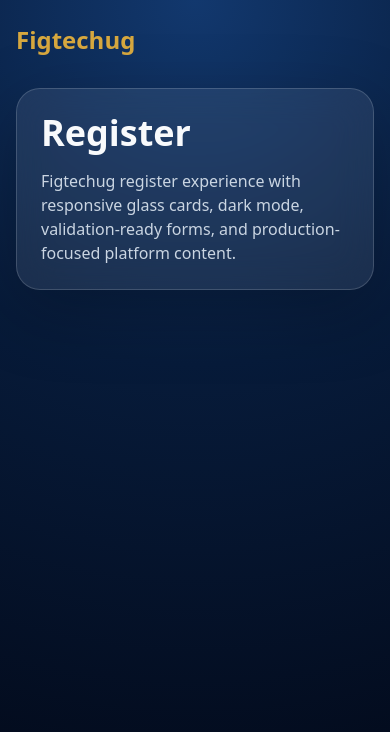
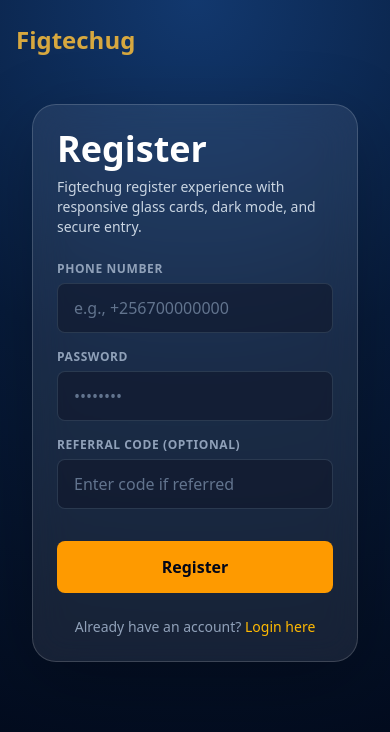
Before and after one commit to kakooza-cyber/Figtechug, a Next.js app: page /register in a window 390 px wide. Shown: the top 732 px of the page. Built offline with nearby package versions, Linux system fonts and the light colour scheme.

Commit message:
Implement registration form with submission logic
Added a registration form with phone, password, and referral code inputs. Implemented form submission handling and error display.

```diff
--- a/src/app/register/page.tsx
+++ b/src/app/register/page.tsx
@@ -1,2 +1,122 @@
+'use client';
+
+import { useState } from 'react';
+import { useRouter } from 'next/navigation';
 import { Card, Shell } from '@/components/ui';
-export default function Page(){return <Shell><div className="mx-auto max-w-5xl"><Card><h1 className="text-4xl font-black capitalize">register</h1><p className="mt-4 text-slate-300">Figtechug register experience with responsive glass cards, dark mode, validation-ready forms, and production-focused platform content.</p></Card></div></Shell>}
+
+export default function Page() {
+  const router = useRouter();
+  const [phone, setPhone] = useState('');
+  const [password, setPassword] = useState('');
+  const [referredByCode, setReferredByCode] = useState('');
+  const [error, setError] = useState('');
+  const [loading, setLoading] = useState(false);
+
+  const handleSubmit = async (e: React.FormEvent) => {
+    e.preventDefault();
+    setError('');
+    setLoading(true);
+
+    try {
+      const res = await fetch('/api/register', {
+        method: 'POST',
+        headers: { 'Content-Type': 'application/json' },
+        body: JSON.stringify({
+          phone,
+          password,
+          referredByCode
+        }),
+      });
+
+      const data = await res.json();
+
+      if (!res.ok) {
+        throw new Error(data.error || 'Registration failed');
+      }
+
+      // Automatically redirect to login page after successful signup
+      router.push('/login?registered=true');
+    } catch (err: any) {
+      setError(err.message);
+    } finally {
+      setLoading(false);
+    }
+  };
+
+  return (
+    <Shell>
+      <div className="mx-auto max-w-md w-full my-12 px-4">
+        <Card>
+          <h1 className="text-4xl font-black capitalize text-white">register</h1>
+          <p className="mt-2 text-slate-300 text-sm mb-6">
+            Figtechug register experience with responsive glass cards, dark mode, and secure entry.
+          </p>
+
+          {error && (
+            <div className="mb-4 p-3 bg-red-500/20 border border-red-500 text-red-200 text-sm rounded-lg">
+              ⚠️ {error}
+            </div>
+          )}
+
+          <form onSubmit={handleSubmit} className="space-y-4">
+            <div>
+              <label className="block text-xs font-semibold uppercase tracking-wider text-slate-400 mb-1.5">
+                Phone Number
+              </label>
+              <input
+                type="tel"
+                required
+                placeholder="e.g., +256700000000"
+                value={phone}
+                onChange={(e) => setPhone(e.target.value)}
+                className="w-full px-4 py-3 bg-slate-900/60 border border-slate-700/80 rounded-lg text-white focus:outline-none focus:ring-2 focus:ring-amber-500 focus:border-transparent placeholder-slate-500 transition-all"
+              />
+            </div>
+
+            <div>
+              <label className="block text-xs font-semibold uppercase tracking-wider text-slate-400 mb-1.5">
+                Password
+              </label>
+              <input
+                type="password"
+                required
+                placeholder="••••••••"
+                value={password}
+                onChange={(e) => setPassword(e.target.value)}
+                className="w-full px-4 py-3 bg-slate-900/60 border border-slate-700/80 rounded-lg text-white focus:outline-none focus:ring-2 focus:ring-amber-500 focus:border-transparent placeholder-slate-500 transition-all"
+              />
+            </div>
+
+            <div>
+              <label className="block text-xs font-semibold uppercase tracking-wider text-slate-400 mb-1.5">
+                Referral Code (Optional)
+              </label>
+              <input
+                type="text"
+                placeholder="Enter code if referred"
+                value={referredByCode}
+                onChange={(e) => setReferredByCode(e.target.value)}
+                className="w-full px-4 py-3 bg-slate-900/60 border border-slate-700/80 rounded-lg text-white focus:outline-none focus:ring-2 focus:ring-amber-500 focus:border-transparent placeholder-slate-500 transition-all"
+              />
+            </div>
+
+            <button
+              type="submit"
+              disabled={loading}
+              className="w-full py-3.5 mt-4 bg-amber-500 hover:bg-amber-600 text-slate-950 font-bold rounded-lg transition-colors focus:outline-none focus:ring-2 focus:ring-amber-400 disabled:opacity-50"
+            >
+              {loading ? 'Creating Account...' : 'Register'}
+            </button>
+          </form>
+
+          <p className="mt-6 text-center text-sm text-slate-400">
+            Already have an account?{' '}
+            <a href="/login" className="text-amber-400 hover:underline">
+              Login here
+            </a>
+          </p>
+        </Card>
+      </div>
+    </Shell>
+  );
+}
```
